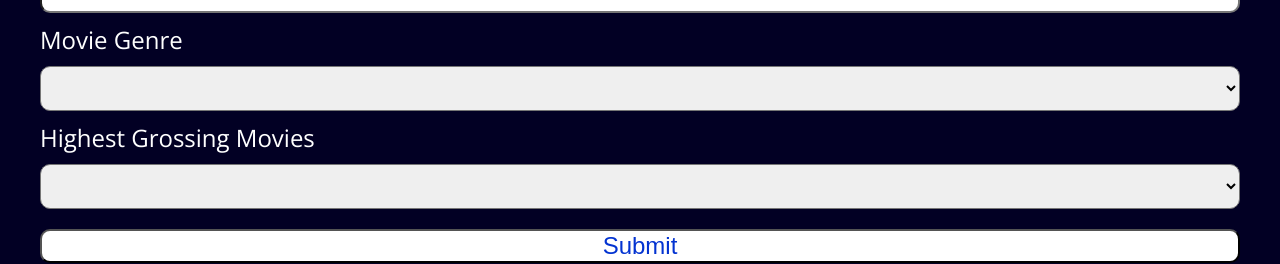
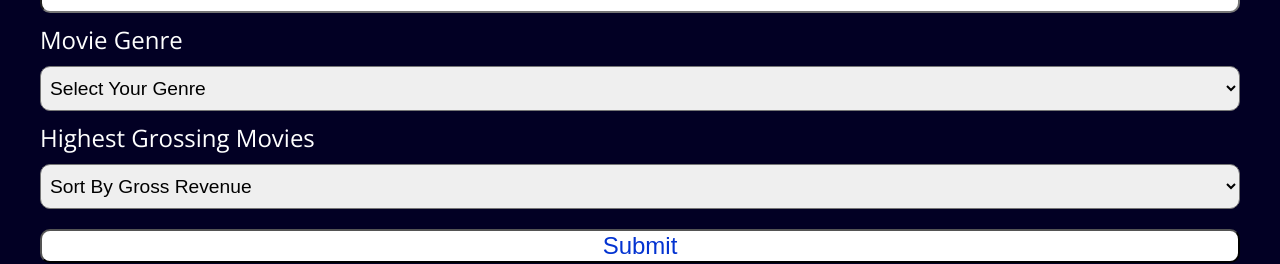
Before and after one commit to rob-schlenker/MovieAngularProject, an Angular app: page /movie in a window 1280 px wide. Shown: the part 379-643 px from the top of the page. Built offline with nearby package versions, Linux system fonts and the light colour scheme; no server answers.

Commit message:
final changes

```diff
--- a/src/app/movie-list/movie-list.component.ts
+++ b/src/app/movie-list/movie-list.component.ts
@@ -28,7 +28,7 @@ export class MovieListComponent implements OnInit {
           }
         });
       } else {
-        this.service.getTopRated().subscribe(response => {
+        this.service.getWillMovies().subscribe(response => {
           this.movies = response.results;
           if (this.viewWatchlist) {
             this.addTrue();
--- a/src/app/movie.service.ts
+++ b/src/app/movie.service.ts
@@ -13,8 +13,15 @@ export class MovieService {
   // API Links
   topRatedUrl: string = "https://api.themoviedb.org/3/movie/top_rated";
   discoverSearchUrl: string = "https://api.themoviedb.org/3/discover/movie";
+  willMoviesUrl: string = "https://api.themoviedb.org/3/discover/movie"
 
   constructor(private http: HttpClient) { }
+
+  getWillMovies(): any {
+    return this.http.get(this.willMoviesUrl, {
+      params: { api_key: this.apiKey, region: "US", with_genres: "35", with_cast: "23659", sort_by: "revenue.desc" }
+    });
+  }
 
   getTopRated(): any {
     return this.http.get(this.topRatedUrl, {
--- a/src/app/search-criteria/search-criteria.component.css
+++ b/src/app/search-criteria/search-criteria.component.css
@@ -18,6 +18,10 @@
     font-size: 1.5rem;
 }
 
+.num-input:invalid {
+    border: solid red 3px;
+  }
+
 
 .submit-button {
     font-size: 1.5rem;
@@ -32,6 +36,6 @@
     background-color: rgb(204, 204, 204);
 }
 
-/* .main-search input:hover, select:hover {
+.main-search input:hover, select:hover {
     background-color: rgb(204, 204, 204);
-} */
+}
--- a/src/app/search-criteria/search-criteria.component.html
+++ b/src/app/search-criteria/search-criteria.component.html
@@ -1,9 +1,10 @@
 <form class="main-search" #movieFilterForm="ngForm" (ngSubmit)="getSearchData(movieFilterForm)">
     <label for="year">Movie Year</label>
-    <input type="text" name="year" id="year" placeholder="ex. 1986, 1972..." ngModel>
+    <input class="num-input" type="number" name="year" id="year" placeholder="ex. 1986, 1972..." min="1945" max="2020"
+        ngModel>
     <label for="genre">Movie Genre</label>
     <select name="genre" id="genre" ngModel>
-        <option>Select Your Genre</option>
+        <option value="" selected>Select Your Genre</option>
         <option value="28">Action</option>
         <option value="12">Adventure</option>
         <option value="16">Animation</option>
@@ -26,7 +27,7 @@
     </select>
     <label for="topgross">Highest Grossing Movies</label>
     <select name="topgross" id="topgross" ngModel>
-        <option value="popularity.desc">Sort By Gross Revenue</option>
+        <option value="" selected>Sort By Gross Revenue</option>
         <!-- unsure how to limit the results / how many results come in 1 page -->
         <option value="revenue.desc">Revenue Descending</option>
         <option value="revenue.asc">Revenue Ascending</option>
```
